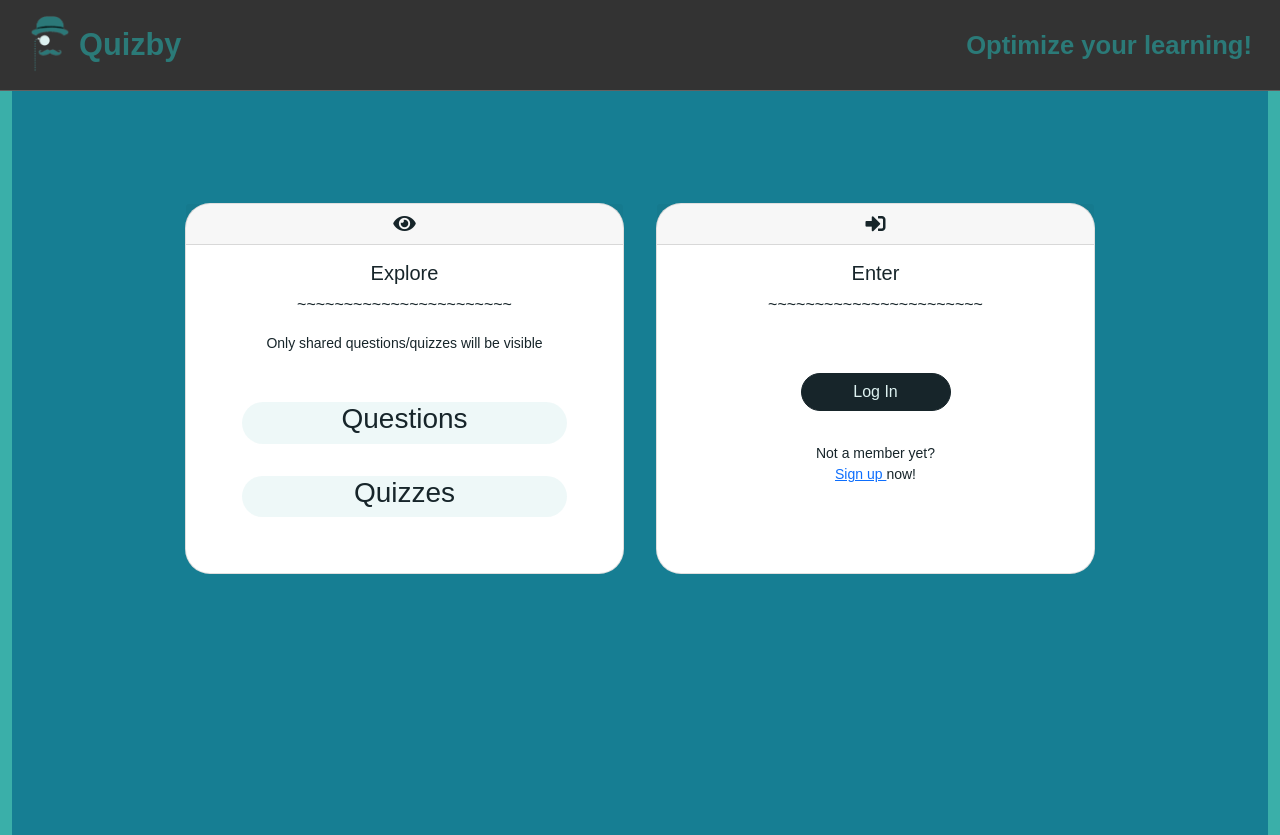
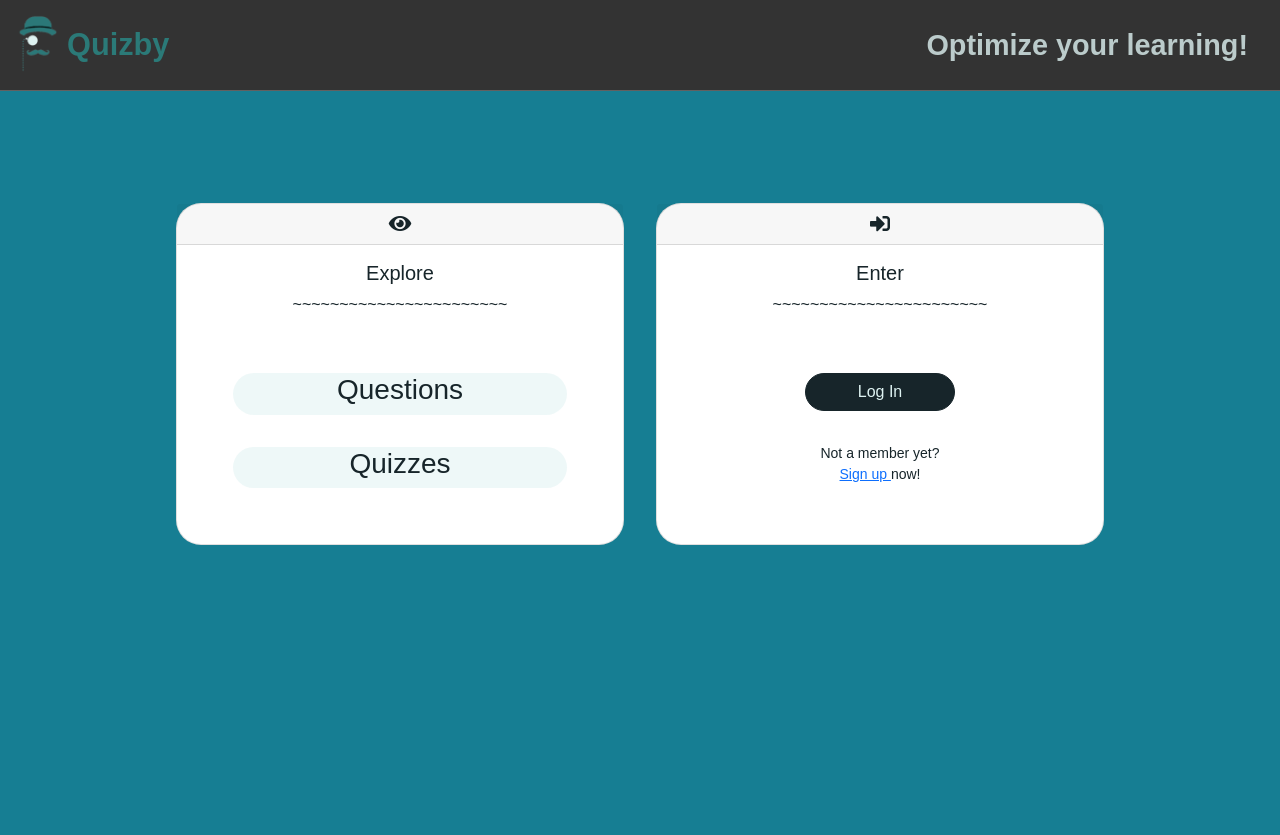
Before and after one commit to vidban/Quizby, a Flask app: page / in a window 1280 px wide. Run offline with Flask 2, Linux system fonts and the light colour scheme; parts of the project's set-up code (start-up, migrations or seed data) failed here and were passed over; some libraries are stand-ins or nearby versions.

Commit message:
Modified styles

```diff
--- a/static/stylesheets/style.css
+++ b/static/stylesheets/style.css
@@ -4,6 +4,10 @@ body{
   max-width: 100vw;
   min-height: 100vh;
   font-family: 'Montserrat', sans-serif;
+}
+
+.container-fluid{
+  padding:0 !important;
 }
 
 .btn{
@@ -96,9 +100,11 @@ button.close{
   }
 
   ul.nav.navbar-nav li.description{
-    color: #2b7a78;
-    font-size: 1.6em;
+    color: #def2f1;
+    font-size: 1.8em;
     font-weight: bold;
+    opacity: .8;
+    margin-right: 2rem;
   }
 
   .nav .dropdown .profile-img{
@@ -236,15 +242,20 @@ button.close{
   transition: all .5s ease-in-out;
 }
 
-.explore-quizzes:hover,
-.explore-questions:hover{
-  transform: scale(1.2);
-}
-
 .explore-quizzes a,
 .explore-questions a{
   text-decoration: none;
-  color: #17252A
+  color: #17252A;
+}
+
+.explore-quizzes a:hover,
+.explore-questions a:hover{
+  color: #def2f1;
+}
+
+.explore-quizzes:hover,
+.explore-questions:hover{
+  background-color: #2b787a;
 }
 
 .user-explore .card{
--- a/templates/explore/main.html
+++ b/templates/explore/main.html
@@ -13,7 +13,6 @@
 			<h5 class="card-title">Explore</h5>
 			<p class="card-text">~~~~~~~~~~~~~~~~~~~~~~~</p>
 		{% endif %}
-		<small class=" card-title">Only shared questions/quizzes will be visible</small>
 		<div class="selection d-flex flex-column justify-content-around p-4">
 			<div class="explore-questions col m-3">
 				<h3><a href="/questions">Questions</a></h3>
```
